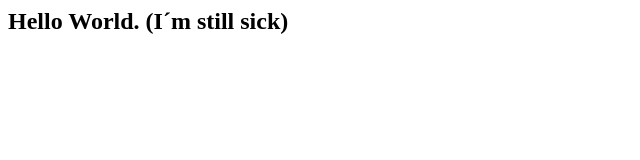
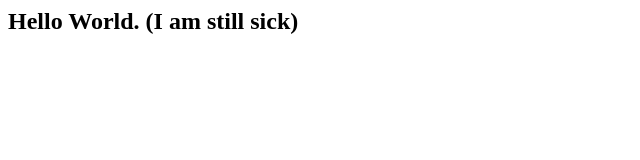
Before and after one commit to elsebeth/elsebeth.github.io, a plain HTML site: page index.html in a window 1280 px wide. Shown: the full height of the page, 0-640 px from the left. Drawn offline with Linux system fonts and the light colour scheme.

Commit message:
Update index.html

```diff
--- a/index.html
+++ b/index.html
@@ -3,6 +3,6 @@
   <b>
    Hello World.
   </b>
-   (I´m still sick)
+   (I am still sick)
  </h2>
 </html>
```
